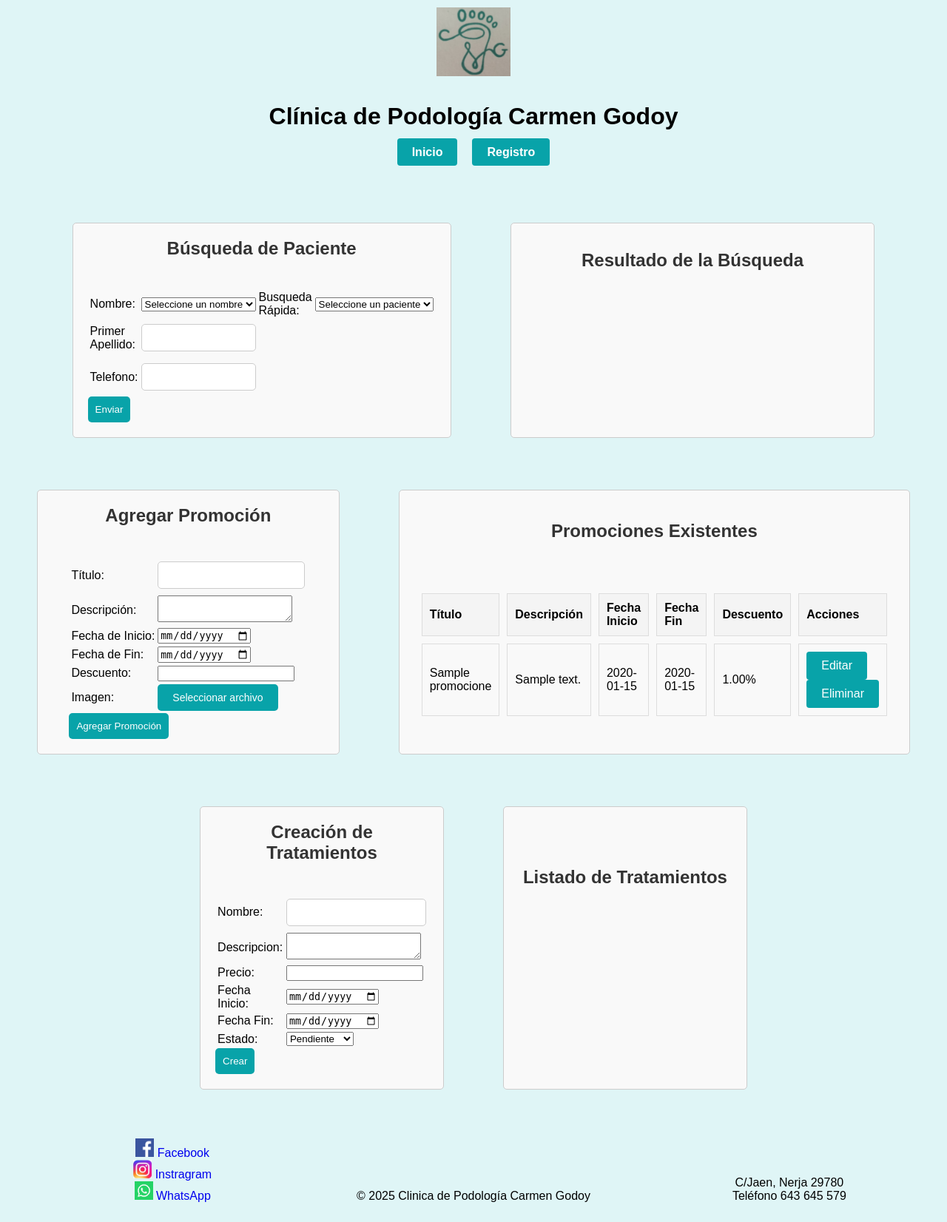
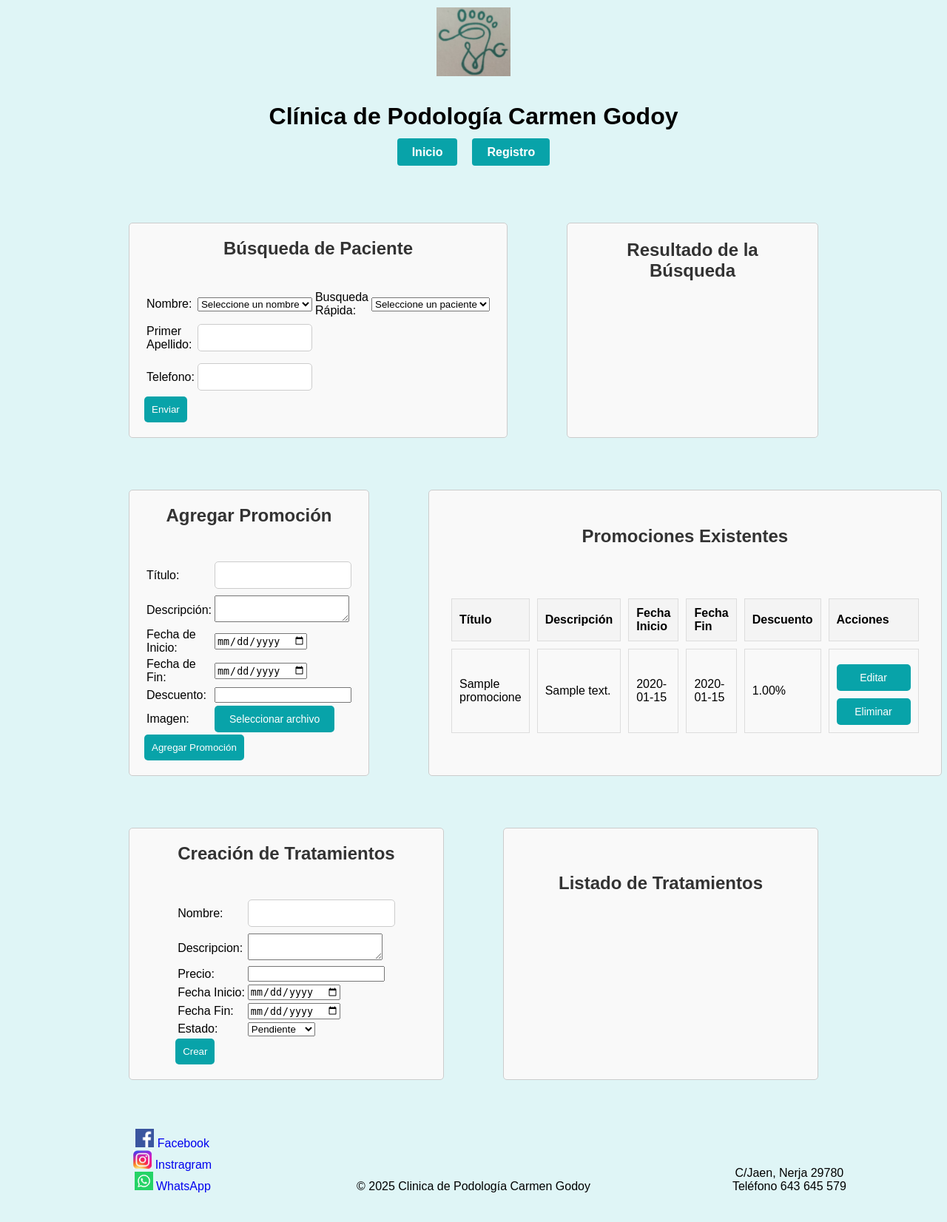
Before and after one commit to DanielGodoyDAW/Proyecto-FCT, a PHP site: page /Codigo/admin.php in a window 1280 px wide. Shown: the whole page at 74% size. After the commit the page ends 1612 px from the top, so only its background shows below. Run offline with PHP 8.4, Linux system fonts and the light colour scheme; data comes from the database, SQL or seed files in the repository; tables that the repository leaves empty hold one stand-in row (values such as "Sample post"); some libraries are stand-ins or nearby versions.

Commit message:
modificacion estilos

```diff
--- a/Codigo/admin.php
+++ b/Codigo/admin.php
@@ -4,7 +4,6 @@
 <head>
     <meta charset="UTF-8">
     <meta name="viewport" content="width=device-width, initial-scale=1.0">
-    <link rel="stylesheet" href="https://cdn.jsdelivr.net/npm/fullcalendar@5.9.0/main.min.css">
     <link rel="stylesheet" href="/Codigo/estilos/styleAdmin.css">
     <title>Administracion</title>
 </head>
--- a/Codigo/estilos/style.css
+++ b/Codigo/estilos/style.css
@@ -285,8 +285,6 @@ footer {
     padding: 10px 15px;
     margin: 5px 0;
     border-radius: 5px;
-    cursor: pointer;
-    width: 40%;
     text-align: center;
 }
 .btn-horario-ocupado:hover {
--- a/Codigo/estilos/styleAdmin.css
+++ b/Codigo/estilos/styleAdmin.css
@@ -15,6 +15,7 @@
 .fila {
     display: flex;
     justify-content: space-between;
+    width: 80%;
     gap: 20px;
 }
 
--- a/Codigo/estilos/stylePromo.css
+++ b/Codigo/estilos/stylePromo.css
@@ -145,3 +145,14 @@ h2 {
 .btnCancelar:hover {
     background-color: #e53935;
 }
+.btnE{
+    background-color: var(--colorBoton);
+    color: white;
+    border: none;
+    padding: 10px 20px;
+    margin-top: 10px;
+    cursor: pointer;
+    border-radius: 5px;
+    font-size: 14px;
+    width: 100px;
+}
--- a/Codigo/validaciones/promociones/promociones_lista.php
+++ b/Codigo/validaciones/promociones/promociones_lista.php
@@ -40,11 +40,11 @@ if ($result->num_rows > 0) {
         }
         if ($mostrarEditar) {
             echo '<td>';
-            echo '<button class="btnA" onclick="editarPromocion(' . $row['idPromocion'] . ')">Editar</button>';
+            echo '<button class="btnE" onclick="editarPromocion(' . $row['idPromocion'] . ')">Editar</button>';
             echo '<form action="/Codigo/validaciones/promociones/eliminar_promocion.php" method="POST" style="display:inline;">';
             echo ' ';
             echo '<input type="hidden" name="idPromocion" value="' . $row['idPromocion'] . '">';
-            echo '<button type="submit" class="btnB" onclick="return confirm(\'¿Estás seguro de que deseas eliminar esta promoción?\');">Eliminar</button>';
+            echo '<button type="submit" class="btnE" onclick="return confirm(\'¿Estás seguro de que deseas eliminar esta promoción?\');">Eliminar</button>';
             echo '</form>';
             echo '</td>';
         }
```
Also changed, not shown: Codigo/js/registro.js (+13 -1 lines), Codigo/registro.php (+13 -0 lines), Codigo/validaciones/validacionRegistro.php (+10 -2 lines).
